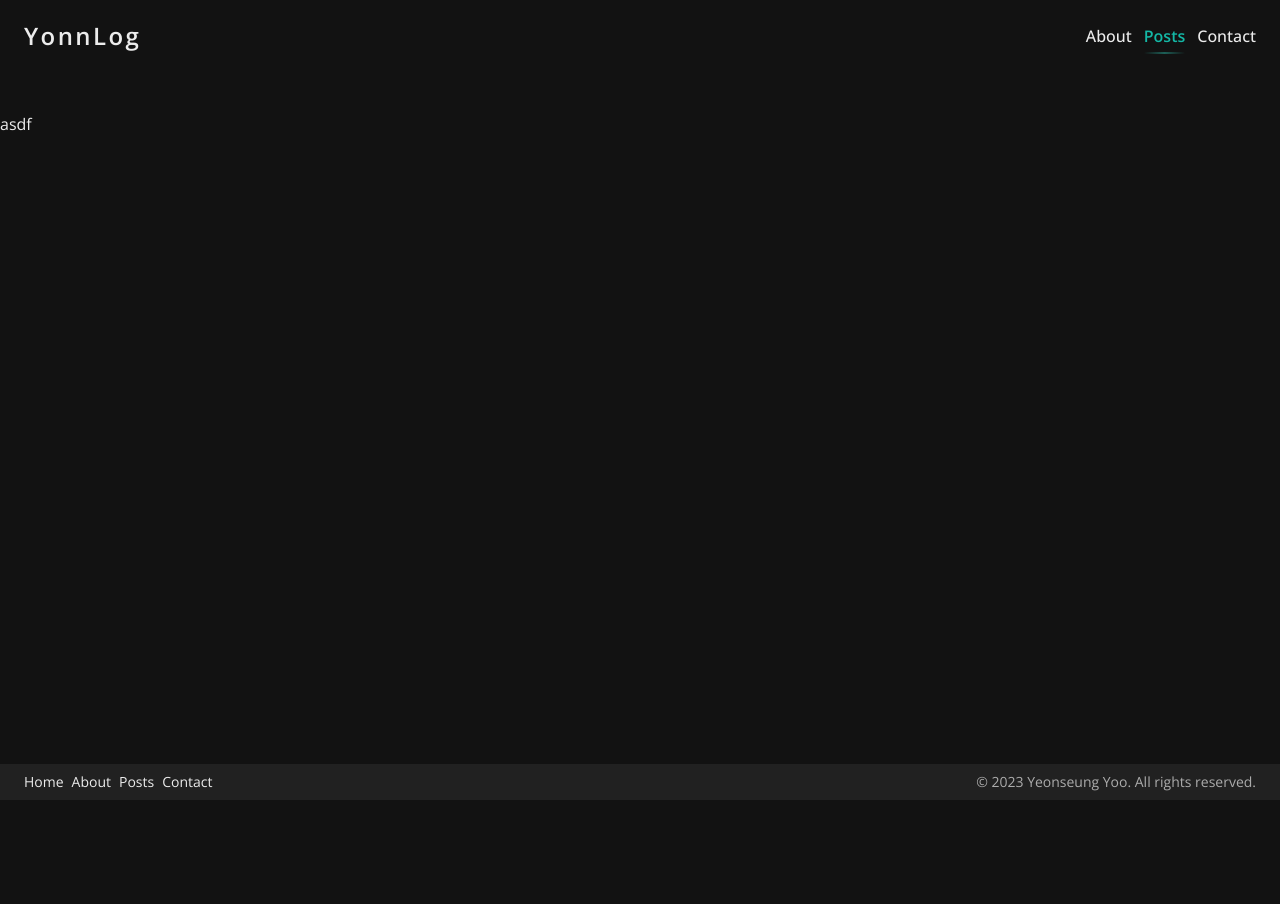
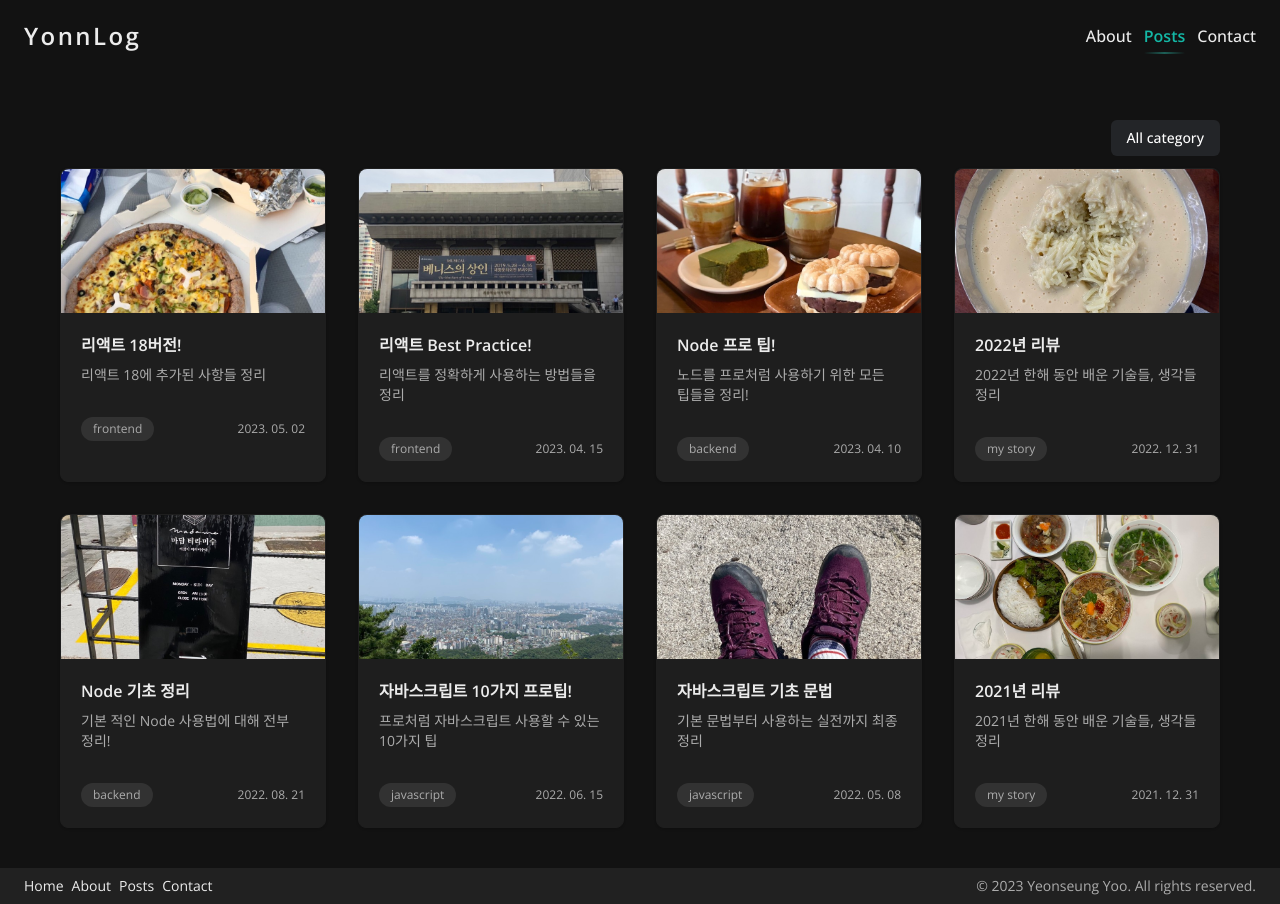
Before and after one commit to Yonn-Yoo/Yonn-Log, a Next.js app: page /posts in a window 1280 px wide. Before the commit the page ends 800 px from the top, so only its background shows below. Built offline with nearby package versions, Linux system fonts and the light colour scheme.

Commit message:
feat: create posts page with filter function

```diff
--- a/package.json
+++ b/package.json
@@ -9,6 +9,7 @@
     "lint": "next lint"
   },
   "dependencies": {
+    "@headlessui/react": "^1.7.17",
     "moment": "^2.29.4",
     "next": "13.5.5",
     "react": "^18",
--- a/src/app/globals.css
+++ b/src/app/globals.css
@@ -2,10 +2,13 @@
 @tailwind components;
 @tailwind utilities;
 
+html {
+  overflow-y: auto;
+}
+
 body,
 html {
   height: 100vh;
-  overflow-y: auto;
   background-color: #121212;
   color: #ececec;
 }
--- a/src/app/posts/page.tsx
+++ b/src/app/posts/page.tsx
@@ -1,7 +1,12 @@
+import FilteredPosts from '@/components/posts/filtered-posts';
+import { getPosts } from '@/service/posts';
+
 export default async function PostsPage() {
+  const posts = await getPosts();
+
   return (
-    <section>
-      <div>asdf</div>
+    <section className="px-5">
+      <FilteredPosts posts={posts} />
     </section>
   );
 }
--- /dev/null
+++ b/src/array/categoryArray.ts
@@ -0,0 +1,23 @@
+export type CategoryType = {
+  label: 'All category' | 'My story' | 'Front-end' | 'Back-end';
+  value: 'all' | 'my story' | 'frontend' | 'backend';
+};
+
+export const categoryArray: CategoryType[] = [
+  {
+    label: 'All category',
+    value: 'all',
+  },
+  {
+    label: 'My story',
+    value: 'my story',
+  },
+  {
+    label: 'Front-end',
+    value: 'frontend',
+  },
+  {
+    label: 'Back-end',
+    value: 'backend',
+  },
+];
--- /dev/null
+++ b/src/components/posts/filter.tsx
@@ -0,0 +1,65 @@
+'use client';
+
+import { CategoryType, categoryArray } from '@/array/categoryArray';
+import { Menu, Transition } from '@headlessui/react';
+import { Dispatch, Fragment, SetStateAction, useState } from 'react';
+
+type Props = {
+  category: CategoryType['value'];
+  setCategory: Dispatch<SetStateAction<CategoryType['value']>>;
+};
+
+export default function Filter({ category, setCategory }: Props) {
+  const [selected, setSelected] = useState('All category');
+
+  const handleOnClick = (
+    label: CategoryType['label'],
+    value: CategoryType['value']
+  ) => {
+    setSelected(label);
+    setCategory(value);
+  };
+
+  return (
+    <div className="absolute right-0 lg:right-10 -top-12 w-56 text-right">
+      <Menu as="div" className="relative inline-block text-left">
+        <div>
+          <Menu.Button className="inline-flex w-full justify-center rounded-md bg-gray-500 bg-opacity-20 px-4 py-2 text-sm font-medium text-white hover:bg-opacity-30 focus:outline-none focus-visible:ring-2 focus-visible:ring-white focus-visible:ring-opacity-75 transition">
+            {selected}
+          </Menu.Button>
+        </div>
+        <Transition
+          as={Fragment}
+          enter="transition ease-out duration-100"
+          enterFrom="transform opacity-0 scale-95"
+          enterTo="transform opacity-100 scale-100"
+          leave="transition ease-in duration-75"
+          leaveFrom="transform opacity-100 scale-100"
+          leaveTo="transform opacity-0 scale-95"
+        >
+          <Menu.Items className="absolute right-0 mt-2 w-56 origin-top-right divide-y divide-background2 rounded-md bg-background2 shadow-lg ring-1 ring-black ring-opacity-5 focus:outline-none z-30">
+            {categoryArray.map(({ label, value }) => (
+              <div key={value} className="px-1 py-1 ">
+                <Menu.Item>
+                  {({ active }) => {
+                    const isSelected = value === category;
+                    return (
+                      <button
+                        onClick={() => handleOnClick(label, value)}
+                        className={`${active && 'bg-background1'} ${
+                          isSelected && 'bg-teal-600 font-semibold'
+                        } text-text1 group flex w-full items-center rounded-md px-2 py-2 text-sm`}
+                      >
+                        {label}
+                      </button>
+                    );
+                  }}
+                </Menu.Item>
+              </div>
+            ))}
+          </Menu.Items>
+        </Transition>
+      </Menu>
+    </div>
+  );
+}
--- a/src/components/posts/filtered-posts.tsx
+++ b/src/components/posts/filtered-posts.tsx
@@ -1,7 +1,28 @@
-export default function FilteredPosts() {
+'use client';
+
+import { CategoryType } from '@/array/categoryArray';
+import { PostType } from '@/service/posts';
+import { useEffect, useState } from 'react';
+import Filter from './filter';
+import PostsGrid from './post-grid';
+
+export default function FilteredPosts({ posts }: { posts: PostType[] }) {
+  const [filteredPosts, setFilteredPosts] = useState(posts);
+  const [category, setCategory] = useState<CategoryType['value']>('all');
+
+  useEffect(() => {
+    if (category === 'all') {
+      setFilteredPosts(posts);
+    } else {
+      const test = posts.filter((post) => post.category === category);
+      setFilteredPosts(test);
+    }
+  }, [category, posts]);
+
   return (
-    <div>
-      <span>hello</span>
-    </div>
+    <section className="relative mt-10 md:mt-14 max-w-screen-2xl mx-auto lg:px-10">
+      <Filter category={category} setCategory={setCategory} />
+      <PostsGrid posts={filteredPosts} />
+    </section>
   );
 }
```
Also changed, not shown: 1 other file (tests, documents, lock files or other folders).
